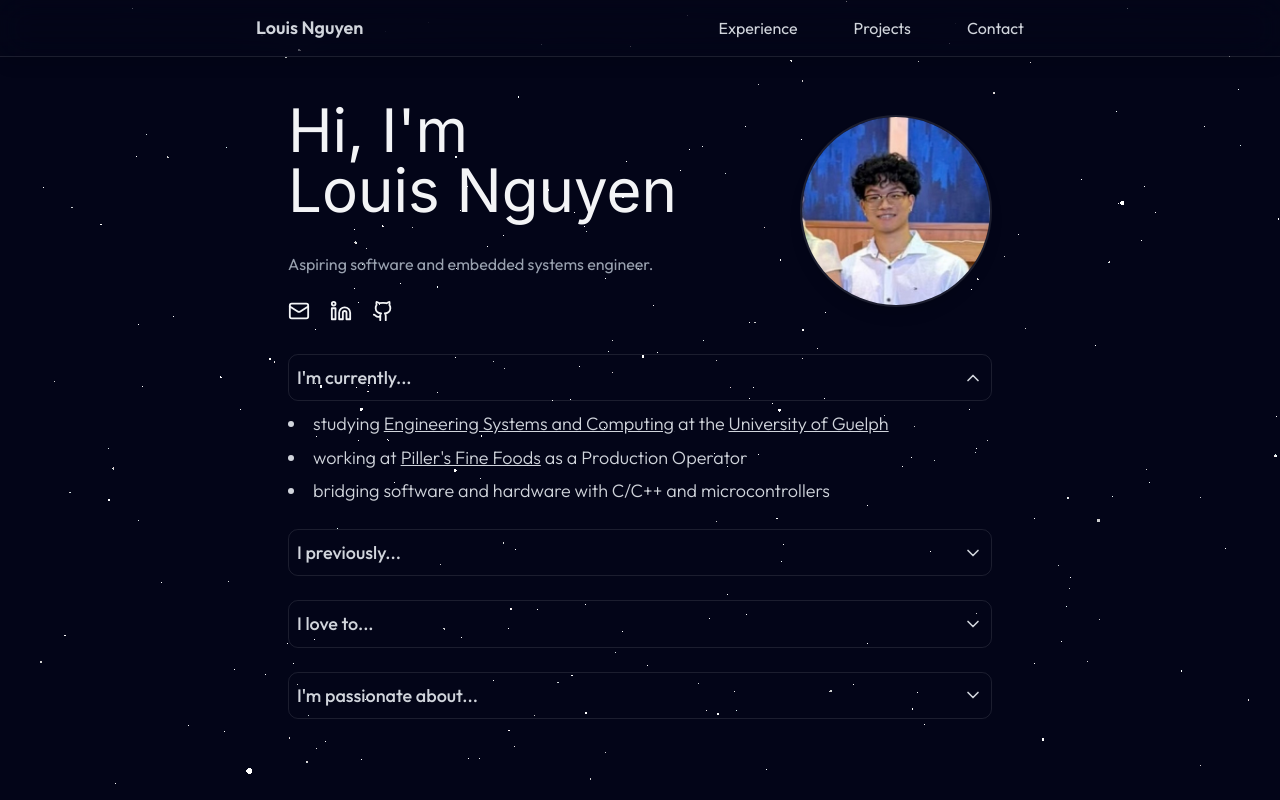
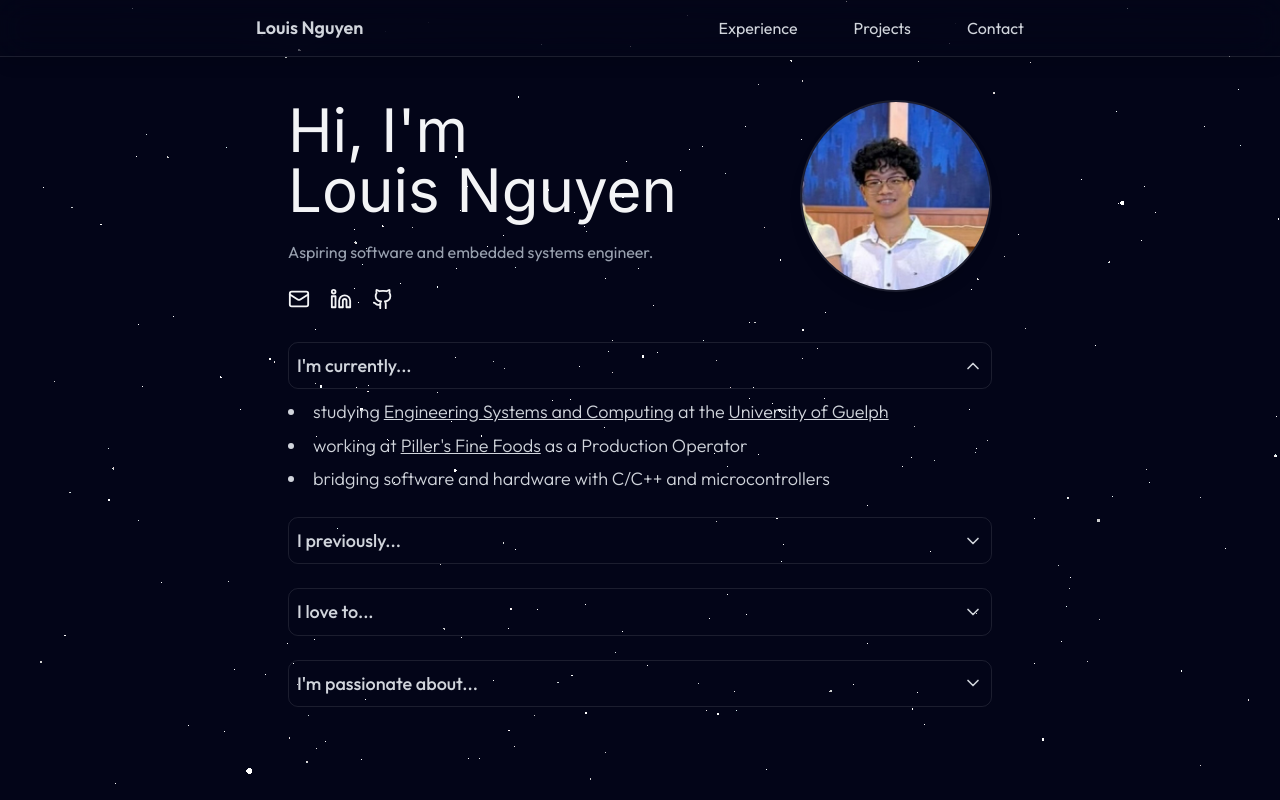
Before and after one commit to louisnguyenn/Louis-Personal-Portfolio, a React (Vite) app: page / in a window 1280 px wide. Shown: the top 800 px of the page. Built offline with nearby package versions, Linux system fonts and the light colour scheme.

Commit message:
align image with header

```diff
--- a/src/components/sections/Hero.jsx
+++ b/src/components/sections/Hero.jsx
@@ -22,10 +22,10 @@ export const Hero = () => {
     <section id="home" className="flex items-center relative">
       <div className="pt-25 w-full px-4 sm:px-6 lg:px-8">
         {/* text left, photo right */}
-        <div className="flex flex-col-reverse sm:flex-row sm:items-center sm:justify-between gap-8">
+        <div className="flex flex-col-reverse sm:flex-row sm:items-start sm:justify-between gap-8">
           {/* Left: text + icons */}
           <div className="z-10 flex flex-col gap-4">
-            <h1 className="text-6xl font-normal mb-4">
+            <h1 className="text-6xl font-normal mb-1">
               Hi, I'm <br></br> {text}
               <span className="animate-blink ml-1">|</span>
             </h1>
```
